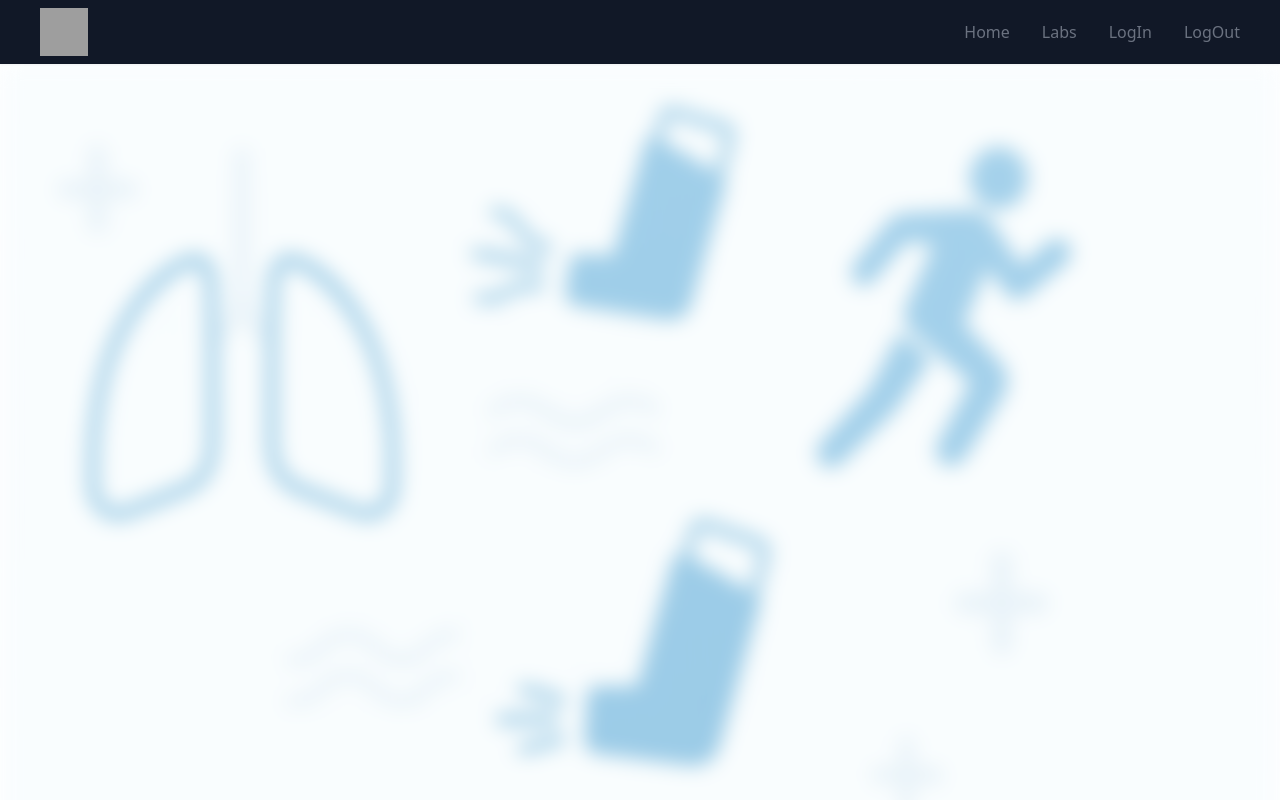
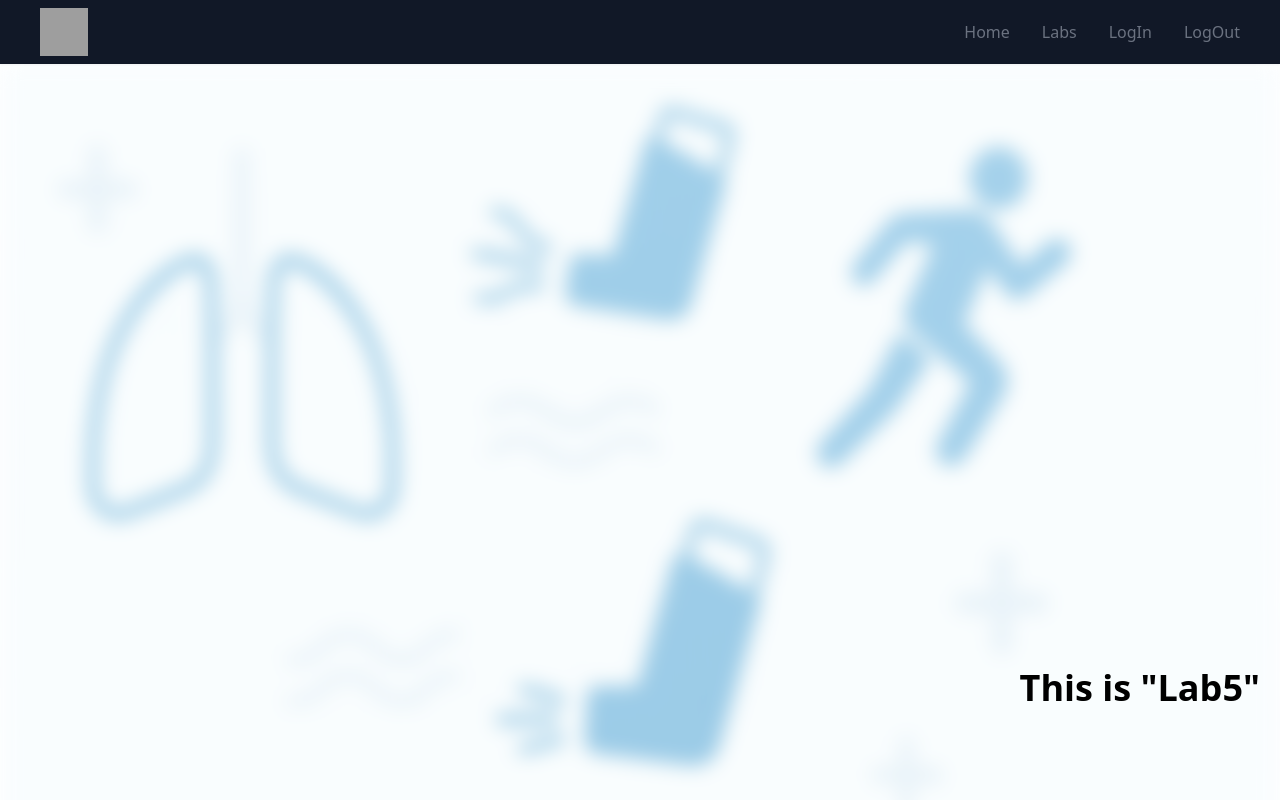
Before and after one commit to emngr256/astma, a Nuxt app: page /lab5 in a window 1280 px wide. Shown: the top 800 px of the page. Built offline with nearby package versions, Linux system fonts and the light colour scheme; grey boxes are pictures that could not be loaded.

Commit message:
release 1.01

```diff
--- /dev/null
+++ b/pages/lab4.vue
@@ -0,0 +1,7 @@
+<template>
+
+<main class="flex flex-col items-end justify-end h-[80vh]">
+        <h1 class="text-4xl font-bold mb-4" style="color: black;">This is "Lab4"</h1>
+    </main>
+
+</template>
--- /dev/null
+++ b/pages/lab5.vue
@@ -0,0 +1,7 @@
+<template>
+
+<main class="flex flex-col items-end justify-end h-[80vh]">
+        <h1 class="text-4xl font-bold mb-4" style="color: black;">This is "Lab5"</h1>
+    </main>
+
+</template>
--- /dev/null
+++ b/pages/lab6.vue
@@ -0,0 +1,7 @@
+<template>
+
+<main class="flex flex-col items-end justify-end h-[80vh]">
+        <h1 class="text-4xl font-bold mb-4" style="color: black;">This is "Lab6"</h1>
+    </main>
+
+</template>
```
